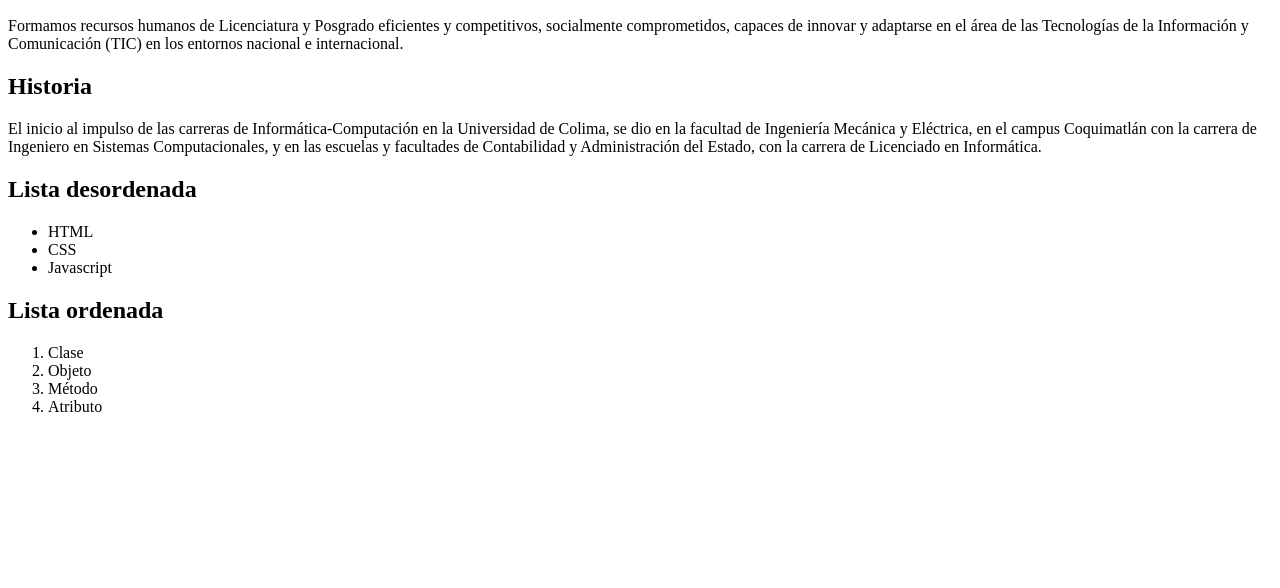
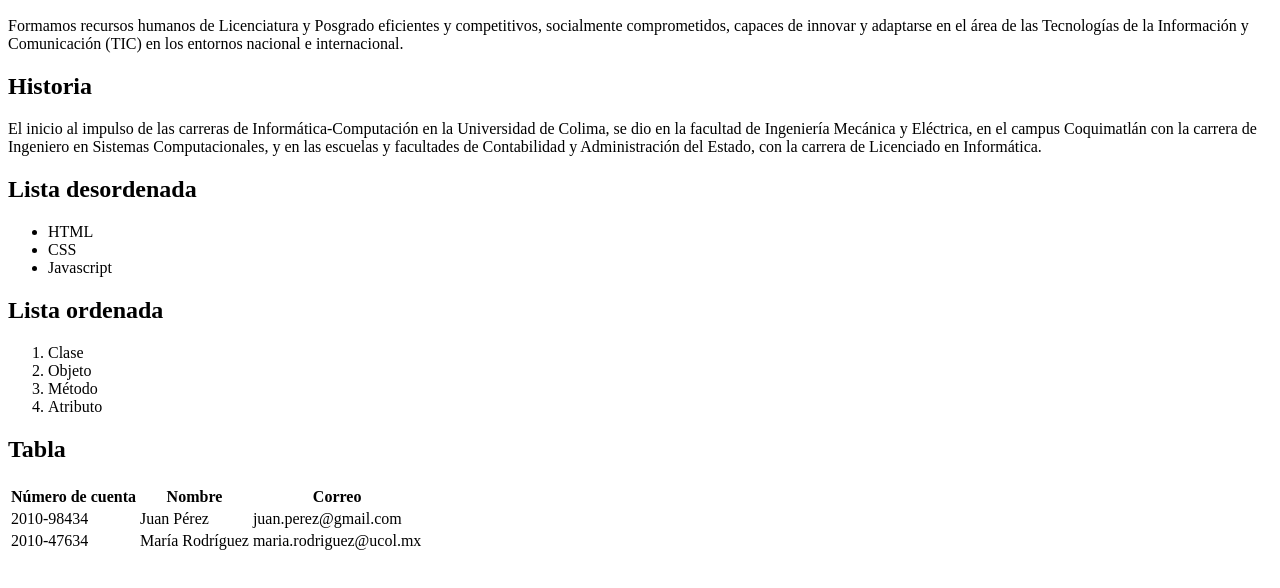
Before and after one commit to scarlettsol/01-Elementos-HTML, a plain HTML site: page index.html in a window 1280 px wide. Shown: the part 96-684 px from the top of the page. Drawn offline with Linux system fonts and the light colour scheme.

Commit message:
Agrega ejemplo de tablas

```diff
--- a/index.html
+++ b/index.html
@@ -28,5 +28,22 @@
         <li>Método</li>
         <li>Atributo</li>
     </ol>
+    <h2>Tabla</h2>
+    <table>
+        <tr></tr>
+        <th>Número de cuenta</th>
+        <th>Nombre</th>
+        <th>Correo</th>
+        <tr>
+            <td>2010-98434</td>
+            <td>Juan Pérez</td>
+            <td>juan.perez@gmail.com</td>
+        </tr>
+        <tr>
+            <td>2010-47634</td>
+            <td>María Rodríguez</td>
+            <td>maria.rodriguez@ucol.mx</td>
+        </tr>
+    </table>
 </body>
 </html>
```
